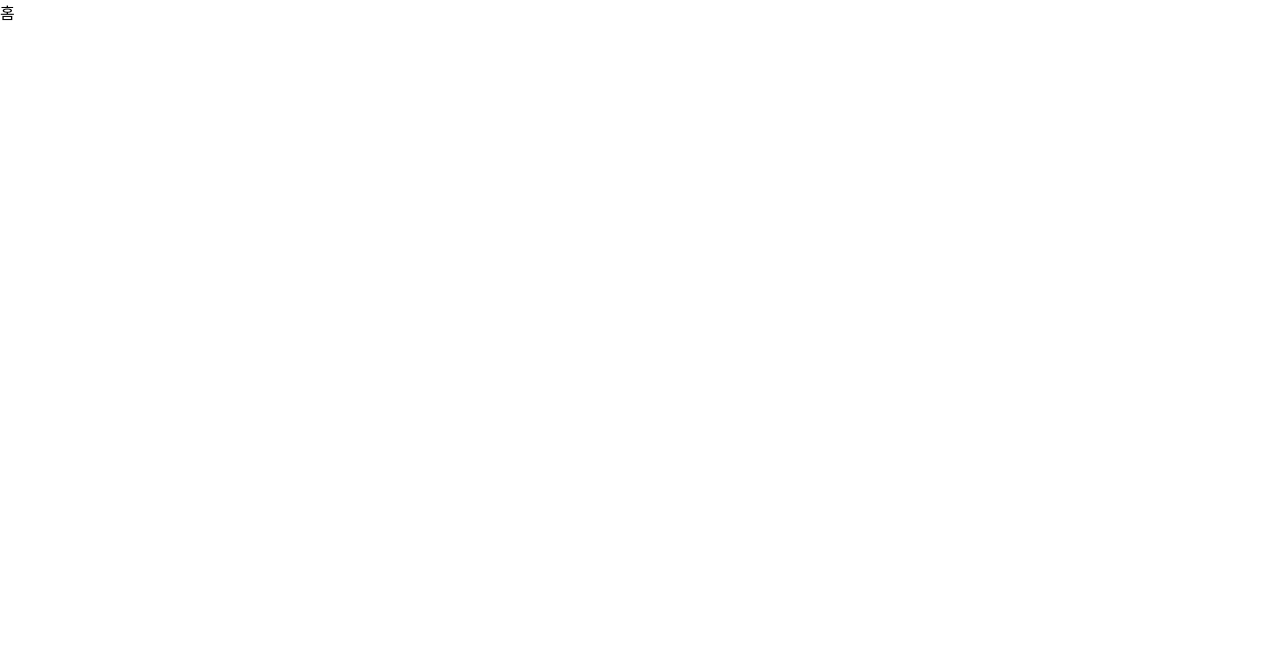
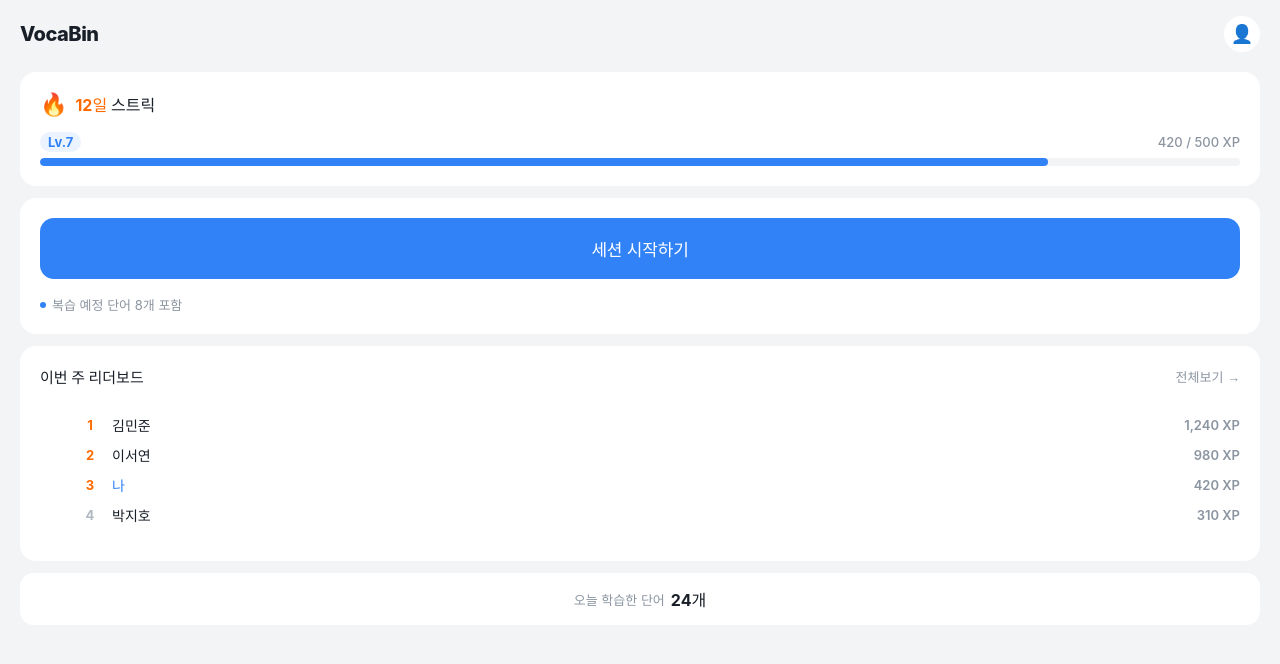
Before and after one commit to hoqn/monorepo, a React (Vite) app in the folder packages/ait-vocabin/: page / in a window 1280 px wide. Shown: the top 664 px of the page. Built offline with nearby package versions, Linux system fonts and the light colour scheme; a web font is replaced by a local one.

Commit message:
feat: implement home screen UI
스트릭/XP/레벨 표시, 세션 시작 CTA, 리더보드 미리보기, 오늘 통계.
CSS 변수 기반 디자인 토큰 시스템 추가. 현재 mock 데이터 사용.

Co-Authored-By: Claude Sonnet 4.6 <noreply@anthropic.com>

```diff
--- a/packages/ait-vocabin/src/index.css
+++ b/packages/ait-vocabin/src/index.css
@@ -1,4 +1,36 @@
 :root {
+  /* 색상 토큰 */
+  --color-primary: #3182F6;
+  --color-primary-dark: #1B64DA;
+  --color-primary-subtle: #EBF3FF;
+
+  --color-bg: #F2F4F6;
+  --color-surface: #FFFFFF;
+  --color-surface-pressed: #F2F4F6;
+
+  --color-text-primary: #191F28;
+  --color-text-secondary: #8B95A1;
+  --color-text-tertiary: #B0B8C1;
+
+  --color-streak: #FF6B00;
+  --color-correct: #00C471;
+  --color-incorrect: #F04452;
+
+  --color-progress-track: #F2F4F6;
+
+  /* 스페이싱 */
+  --spacing-xs: 4px;
+  --spacing-sm: 8px;
+  --spacing-md: 16px;
+  --spacing-lg: 24px;
+  --spacing-xl: 32px;
+
+  /* 반경 */
+  --radius-sm: 8px;
+  --radius-md: 14px;
+  --radius-lg: 20px;
+  --radius-full: 999px;
+
   font-family: "Pretendard Variable", Pretendard, -apple-system,
     BlinkMacSystemFont, system-ui, Roboto, "Helvetica Neue", "Segoe UI",
     "Apple SD Gothic Neo", "Noto Sans KR", "Malgun Gothic", "Apple Color Emoji",
--- /dev/null
+++ b/packages/ait-vocabin/src/pages/HomePage.module.css
@@ -0,0 +1,267 @@
+.page {
+  width: 100%;
+  height: 100%;
+  overflow-y: auto;
+  background-color: var(--color-bg);
+  display: flex;
+  flex-direction: column;
+}
+
+/* 헤더 */
+.header {
+  display: flex;
+  align-items: center;
+  justify-content: space-between;
+  padding: 16px 20px 12px;
+}
+
+.logo {
+  font-size: 20px;
+  font-weight: 800;
+  color: var(--color-text-primary);
+  letter-spacing: -0.5px;
+}
+
+.profileButton {
+  width: 36px;
+  height: 36px;
+  border-radius: 50%;
+  background-color: var(--color-surface);
+  border: none;
+  display: flex;
+  align-items: center;
+  justify-content: center;
+  color: var(--color-text-secondary);
+  font-size: 18px;
+  cursor: pointer;
+  transition: transform 0.15s ease, background-color 0.15s ease;
+}
+
+.profileButton:active {
+  transform: scale(0.92);
+  background-color: var(--color-surface-pressed);
+}
+
+/* 컨텐츠 영역 */
+.content {
+  flex: 1;
+  display: flex;
+  flex-direction: column;
+  gap: 12px;
+  padding: 8px 20px 32px;
+}
+
+/* 카드 공통 */
+.card {
+  background-color: var(--color-surface);
+  border-radius: 16px;
+  padding: 20px;
+}
+
+/* 스트릭 + XP 카드 */
+.statsCard {
+  composes: card;
+  display: flex;
+  flex-direction: column;
+  gap: 16px;
+}
+
+.streakRow {
+  display: flex;
+  align-items: center;
+  gap: 8px;
+}
+
+.streakIcon {
+  font-size: 22px;
+  line-height: 1;
+}
+
+.streakText {
+  font-size: 16px;
+  font-weight: 700;
+  color: var(--color-text-primary);
+}
+
+.streakDays {
+  color: var(--color-streak);
+}
+
+.xpRow {
+  display: flex;
+  flex-direction: column;
+  gap: 6px;
+}
+
+.xpLabel {
+  display: flex;
+  justify-content: space-between;
+  align-items: center;
+}
+
+.levelBadge {
+  font-size: 13px;
+  font-weight: 700;
+  color: var(--color-primary);
+  background-color: var(--color-primary-subtle);
+  padding: 2px 8px;
+  border-radius: 999px;
+}
+
+.xpCount {
+  font-size: 13px;
+  font-weight: 500;
+  color: var(--color-text-secondary);
+}
+
+.progressBarTrack {
+  width: 100%;
+  height: 8px;
+  background-color: var(--color-progress-track);
+  border-radius: 999px;
+  overflow: hidden;
+}
+
+.progressBarFill {
+  height: 100%;
+  background-color: var(--color-primary);
+  border-radius: 999px;
+  transition: width 0.6s cubic-bezier(0.34, 1.56, 0.64, 1);
+}
+
+/* 세션 시작 카드 */
+.sessionCard {
+  composes: card;
+  display: flex;
+  flex-direction: column;
+  gap: 16px;
+}
+
+.sessionStartButton {
+  width: 100%;
+  padding: 18px;
+  background-color: var(--color-primary);
+  color: #fff;
+  border: none;
+  border-radius: 14px;
+  font-size: 17px;
+  font-weight: 700;
+  cursor: pointer;
+  transition: transform 0.15s ease, background-color 0.15s ease;
+  letter-spacing: -0.2px;
+}
+
+.sessionStartButton:active {
+  transform: scale(0.97);
+  background-color: var(--color-primary-dark);
+}
+
+.reviewHint {
+  display: flex;
+  align-items: center;
+  gap: 6px;
+  font-size: 13px;
+  color: var(--color-text-secondary);
+}
+
+.reviewDot {
+  width: 6px;
+  height: 6px;
+  border-radius: 50%;
+  background-color: var(--color-primary);
+  flex-shrink: 0;
+}
+
+/* 리더보드 카드 */
+.leaderboardCard {
+  composes: card;
+  display: flex;
+  flex-direction: column;
+  gap: 12px;
+}
+
+.sectionHeader {
+  display: flex;
+  align-items: center;
+  justify-content: space-between;
+}
+
+.sectionTitle {
+  font-size: 15px;
+  font-weight: 700;
+  color: var(--color-text-primary);
+}
+
+.sectionMore {
+  font-size: 13px;
+  font-weight: 500;
+  color: var(--color-text-secondary);
+  background: none;
+  border: none;
+  cursor: pointer;
+  padding: 0;
+}
+
+.leaderboardList {
+  display: flex;
+  flex-direction: column;
+  gap: 10px;
+}
+
+.leaderboardItem {
+  display: flex;
+  align-items: center;
+  gap: 12px;
+}
+
+.rank {
+  width: 20px;
+  font-size: 13px;
+  font-weight: 700;
+  color: var(--color-text-tertiary);
+  text-align: center;
+  flex-shrink: 0;
+}
+
+.rankTop {
+  color: var(--color-streak);
+}
+
+.leaderboardName {
+  flex: 1;
+  font-size: 14px;
+  font-weight: 500;
+  color: var(--color-text-primary);
+}
+
+.leaderboardNameMe {
+  color: var(--color-primary);
+  font-weight: 700;
+}
+
+.leaderboardXp {
+  font-size: 13px;
+  font-weight: 600;
+  color: var(--color-text-secondary);
+}
+
+/* 오늘 통계 */
+.todayStats {
+  display: flex;
+  align-items: center;
+  justify-content: center;
+  gap: 6px;
+  padding: 14px;
+  background-color: var(--color-surface);
+  border-radius: 14px;
+}
+
+.todayStatsText {
+  font-size: 13px;
+  color: var(--color-text-secondary);
+}
+
+.todayStatsCount {
+  font-weight: 700;
+  color: var(--color-text-primary);
+}
--- a/packages/ait-vocabin/src/pages/HomePage.tsx
+++ b/packages/ait-vocabin/src/pages/HomePage.tsx
@@ -1,3 +1,116 @@
+import { useNavigate } from 'react-router-dom';
+import styles from './HomePage.module.css';
+
+// 임시 mock 데이터 — 나중에 API/상태관리로 교체
+const MOCK_USER = {
+  name: '홍길동',
+  level: 7,
+  xp: 420,
+  xpToNextLevel: 500,
+  streak: 12,
+  todayWords: 24,
+};
+
+const MOCK_LEADERBOARD = [
+  { rank: 1, name: '김민준', xp: 1240, isMe: false },
+  { rank: 2, name: '이서연', xp: 980, isMe: false },
+  { rank: 3, name: '홍길동', xp: 420, isMe: true },
+  { rank: 4, name: '박지호', xp: 310, isMe: false },
+];
+
+const MOCK_REVIEW_DUE = 8;
+
 export function HomePage() {
-  return <div>홈</div>;
+  const navigate = useNavigate();
+  const xpPercent = Math.round((MOCK_USER.xp / MOCK_USER.xpToNextLevel) * 100);
+
+  return (
+    <div className={styles.page}>
+      {/* 헤더 */}
+      <header className={styles.header}>
+        <span className={styles.logo}>VocaBin</span>
+        <button
+          className={styles.profileButton}
+          onClick={() => navigate('/profile')}
+          aria-label="프로필"
+        >
+          👤
+        </button>
+      </header>
+
+      <div className={styles.content}>
+        {/* 스트릭 + XP */}
+        <div className={styles.statsCard}>
+          <div className={styles.streakRow}>
+            <span className={styles.streakIcon}>🔥</span>
+            <span className={styles.streakText}>
+              <span className={styles.streakDays}>{MOCK_USER.streak}일</span> 스트릭
+            </span>
+          </div>
+
+          <div className={styles.xpRow}>
+            <div className={styles.xpLabel}>
+              <span className={styles.levelBadge}>Lv.{MOCK_USER.level}</span>
+              <span className={styles.xpCount}>{MOCK_USER.xp} / {MOCK_USER.xpToNextLevel} XP</span>
+            </div>
+            <div className={styles.progressBarTrack}>
+              <div
+                className={styles.progressBarFill}
+                style={{ width: `${xpPercent}%` }}
+              />
+            </div>
+          </div>
+        </div>
+
+        {/* 세션 시작 */}
+        <div className={styles.sessionCard}>
+          <button
+            className={styles.sessionStartButton}
+            onClick={() => navigate('/session')}
+          >
+            세션 시작하기
+          </button>
+          {MOCK_REVIEW_DUE > 0 && (
+            <div className={styles.reviewHint}>
+              <div className={styles.reviewDot} />
+              <span>복습 예정 단어 {MOCK_REVIEW_DUE}개 포함</span>
+            </div>
+          )}
+        </div>
+
+        {/* 리더보드 미리보기 */}
+        <div className={styles.leaderboardCard}>
+          <div className={styles.sectionHeader}>
+            <span className={styles.sectionTitle}>이번 주 리더보드</span>
+            <button
+              className={styles.sectionMore}
+              onClick={() => navigate('/leaderboard')}
+            >
+              전체보기 →
+            </button>
+          </div>
+
+          <ul className={styles.leaderboardList}>
+            {MOCK_LEADERBOARD.map((item) => (
+              <li key={item.rank} className={styles.leaderboardItem}>
+                <span className={`${styles.rank} ${item.rank <= 3 ? styles.rankTop : ''}`}>
+                  {item.rank}
+                </span>
+                <span className={`${styles.leaderboardName} ${item.isMe ? styles.leaderboardNameMe : ''}`}>
+                  {item.isMe ? '나' : item.name}
+                </span>
+                <span className={styles.leaderboardXp}>{item.xp.toLocaleString()} XP</span>
+              </li>
+            ))}
+          </ul>
+        </div>
+
+        {/* 오늘 통계 */}
+        <div className={styles.todayStats}>
+          <span className={styles.todayStatsText}>오늘 학습한 단어</span>
+          <span className={styles.todayStatsCount}>{MOCK_USER.todayWords}개</span>
+        </div>
+      </div>
+    </div>
+  );
 }
```
